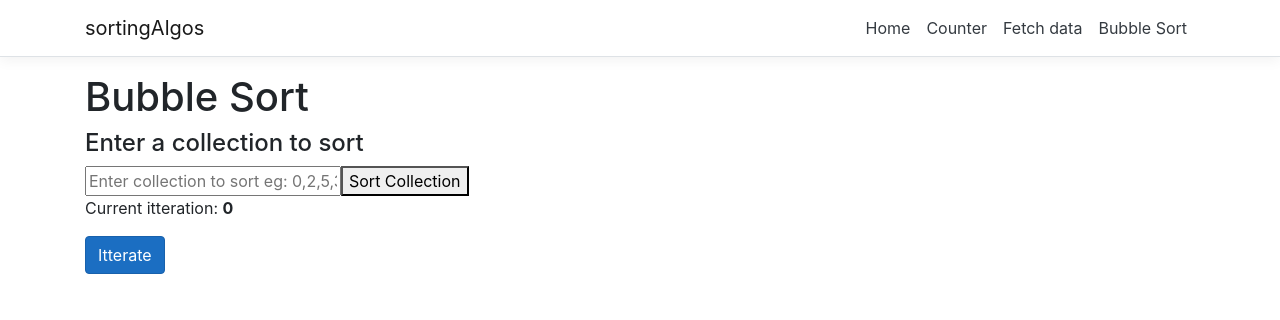
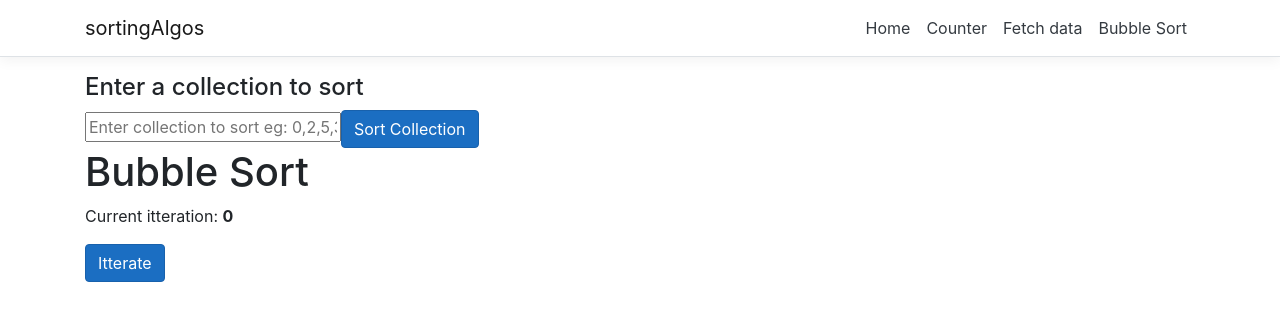
Before and after one commit to GorginZ/sortingAlgos, a React (Create React App) app in the folder ClientApp/: page /bubble-sort in a window 1280 px wide. Shown: the top 320 px of the page. Built offline with nearby package versions, Linux system fonts and the light colour scheme.

Commit message:
try fetch sorted data

```diff
--- a/ClientApp/src/components/BubbleSort.js
+++ b/ClientApp/src/components/BubbleSort.js
@@ -1,6 +1,5 @@
 import React, { Component } from "react";
-import CollectionInput from "./Input";
-// import Input from "reactstrap/lib/Input";
+// import CollectionInput from "./Input";
 
 
 export class BubbleSort extends Component {
@@ -16,6 +15,7 @@ export class BubbleSort extends Component {
     const response = await fetch("bubblesort");
     const data = await response.json();
     this.setState({ collection: data });
+    console.log(this.state);
   }
 
   incrementItteration() {
@@ -28,8 +28,15 @@ export class BubbleSort extends Component {
     return (
       <>
       <div>
+        <h4>Enter a collection to sort</h4>
+        <input placeholder="Enter collection to sort eg: 0,2,5,3,2,1,3" />
+        <button className="btn btn-primary" onClick={this.getSortedCollectionItterations}> Sort Collection
+        </button>
+      </div>
+
+      <div>
       <h1>Bubble Sort</h1>
-      <CollectionInput></CollectionInput>
+      {/* <CollectionInput></CollectionInput> */}
 
         <p aria-live="polite">
           Current itteration: <strong>{this.state.currentItteration}</strong>
```
